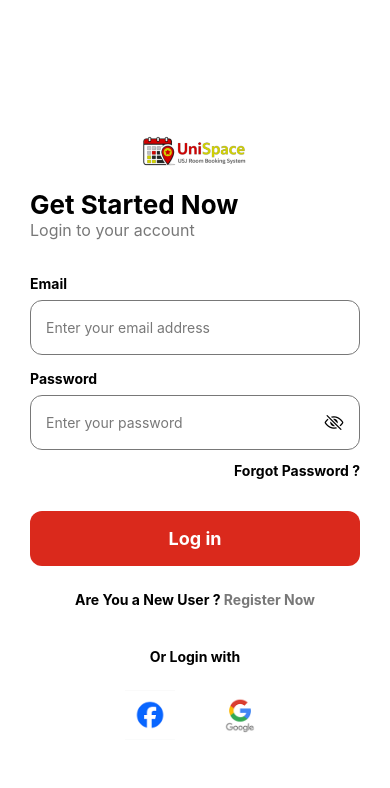
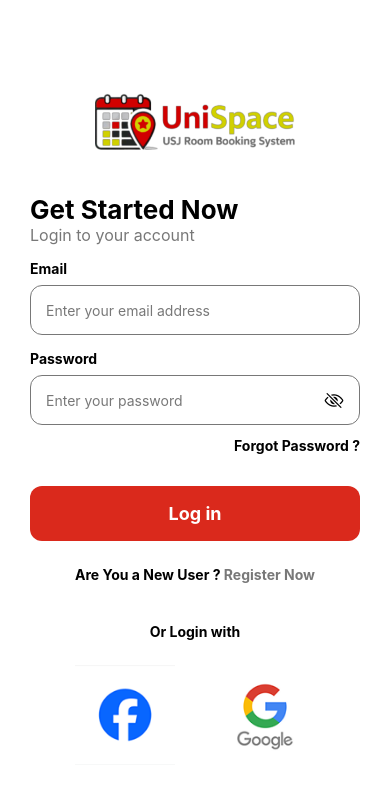
Before and after one commit to supunpriyanath333/UniSpace-Booking-App, a React Native app: screen /AddHall in a window 390 px wide. Shown: the top 788 px of the page. Built offline with nearby package versions, Linux system fonts and the light colour scheme.

Commit message:
fixed front end ui issues which found during testing

```diff
--- a/src/screens/AllHallsScreen.js
+++ b/src/screens/AllHallsScreen.js
@@ -133,7 +133,7 @@ const AllHallsScreen = ({ route, navigation }) => {
           <View style={styles.headerTop}>
             <TouchableOpacity onPress={() => navigation.goBack()}><Ionicons name="arrow-back" size={30} color={colors.black} /></TouchableOpacity>
             <Text style={styles.headerTitle}>Available Halls</Text>
-            <TouchableOpacity onPress={() => setIsMenuOpen(true)}><Ionicons name="menu" size={35} color={colors.black} /></TouchableOpacity>
+            <TouchableOpacity onPress={() => setIsMenuOpen(true)}><Ionicons name="menu" size={38} color={colors.black} /></TouchableOpacity>
           </View>
           <View style={styles.searchBar}>
             <TextInput
@@ -181,7 +181,10 @@ const styles = StyleSheet.create({
     paddingBottom: 20,
     borderBottomWidth: 1,
     borderColor: colors.black,
-    paddingTop: Platform.OS === 'android' ? RNStatusBar.currentHeight + 10 : 10
+    paddingTop: Platform.OS === 'android' ? RNStatusBar.currentHeight + 10 : 10,
+        borderBottomWidth: 1,
+        borderBottomColor: 'rgba(12, 1, 1, 0.15)',
+        elevation: 8,
   },
   headerTop: { flexDirection: 'row', justifyContent: 'space-between', alignItems: 'center', marginBottom: 15 },
   headerTitle: { fontSize: 20, fontWeight: 'bold', color: colors.text },
--- a/src/screens/HomeScreen.js
+++ b/src/screens/HomeScreen.js
@@ -7,9 +7,7 @@ import {
 import { StatusBar } from 'expo-status-bar';
 import { Ionicons } from '@expo/vector-icons';
 import HamburgerMenu from '../components/HamburgerMenu';
-import colors from '../constants/colors'; // Import your global colors
-
-// Firebase Imports
+import colors from '../constants/colors';
 import { auth, db } from '../firebase/firebaseConfig';
 import { doc, getDoc } from 'firebase/firestore';
 
@@ -166,7 +164,7 @@ const ActionCard = ({ title, subtitle, icon, image, onPress }) => (
           <Text style={styles.cardTitle}>{title}</Text>
           <Text style={styles.cardSub}>{subtitle}</Text>
         </View>
-        <Ionicons name="arrow-forward-outline" size={24} color={colors.primary} />
+        <Ionicons name="arrow-forward-outline" size={30} color={colors.primary} />
       </View>
     </ImageBackground>
   </TouchableOpacity>
@@ -195,10 +193,13 @@ const styles = StyleSheet.create({
     borderBottomRightRadius: 15,
     borderBottomLeftRadius: 15,
     borderColor: colors.black,
+        borderBottomWidth: 1,
+        borderBottomColor: 'rgba(12, 1, 1, 0.2)',
+        elevation: 8,
   },
   headerContent: { paddingHorizontal: 20, paddingBottom: 25 },
   headerTop: { flexDirection: 'row', justifyContent: 'space-between', alignItems: 'center' },
-  logo: { width: 200, height: 100, marginBottom: -10 },
+  logo: { width: 170, height: 100, marginBottom: -10 },
   greetingContainer: { marginTop: 0, marginBottom: 10},
   greetingTitle: { fontSize: 26, fontWeight: 'bold', color: colors.text },
   greetingSub: { fontSize: 14, color: '#444' }, // Subtle grey stays for readability
--- a/src/screens/LoginScreen.js
+++ b/src/screens/LoginScreen.js
@@ -63,7 +63,7 @@ const LoginScreen = ({ navigation }) => {
 
   return (
     <ScrollView contentContainerStyle={styles.container} showsVerticalScrollIndicator={false}>
-      <Image source={require('../../assets/logo.png')} style={styles.logo} resizeMode="contain" />
+      <Image source={require('../../assets/logo 1.png')} style={styles.logo} resizeMode="contain" />
 
       <View style={styles.header}>
         <Text style={styles.title}>Get Started Now</Text>
@@ -132,13 +132,13 @@ const LoginScreen = ({ navigation }) => {
 
 const styles = StyleSheet.create({
   container: { padding: 30, backgroundColor: colors.white, flexGrow: 1, justifyContent: 'center' },
-  logo: { width: 220, height: 70, alignSelf: 'center', marginBottom: 20 },
-  header: { marginBottom: 20 },
+  logo: { width: 200, height: 100, alignSelf: 'center', marginBottom: 20 },
+  header: { marginBottom: 0 },
   title: { fontSize: 26, fontWeight: 'bold' },
   subtitle: { color: colors.gray, fontSize: 16 },
   label: { fontWeight: 'bold', marginTop: 15, marginBottom: 8, fontSize: 14 },
-  input: { borderWidth: 1, borderColor: colors.gray, borderRadius: 12, height: 55, paddingHorizontal: 15, color: colors.black },
-  passContainer: { flexDirection: 'row', alignItems: 'center', borderWidth: 1, borderColor: colors.gray, borderRadius: 12, height: 55, paddingHorizontal: 15 },
+  input: { borderWidth: 1, borderColor: colors.gray, borderRadius: 12, height: 50, paddingHorizontal: 15, color: colors.black },
+  passContainer: { flexDirection: 'row', alignItems: 'center', borderWidth: 1, borderColor: colors.gray, borderRadius: 12, height: 50, paddingHorizontal: 15 },
   forgot: { alignSelf: 'flex-end', marginVertical: 12 },
   forgotText: { fontWeight: 'bold' },
   footer: { flexDirection: 'row', justifyContent: 'center', marginTop: 25 },
@@ -148,7 +148,7 @@ const styles = StyleSheet.create({
   orText: { fontSize: 14, fontWeight: 'bold', marginBottom: 20 },
   socialIconsRow: { flexDirection: 'row', gap: 30 },
   socialBtn: { padding: 5 },
-  socialIcon: { width: 50, height: 50 },
+  socialIcon: { width: 100, height: 100 },
 });
 
 export default LoginScreen;
--- a/src/screens/MyBookingsScreen.js
+++ b/src/screens/MyBookingsScreen.js
@@ -200,6 +200,7 @@ const MyBookingsScreen = ({ navigation }) => {
 const styles = StyleSheet.create({
   filterRow: {
     flexDirection: 'row',
+    marginTop: 5,
     paddingVertical: 15,
     paddingHorizontal: 10,
     justifyContent: 'space-around',
--- a/src/screens/RegisterScreen.js
+++ b/src/screens/RegisterScreen.js
@@ -66,7 +66,7 @@ const RegisterScreen = ({ navigation }) => {
 
   return (
     <ScrollView contentContainerStyle={styles.container} showsVerticalScrollIndicator={false}>
-      <Image source={require('../../assets/logo.png')} style={styles.logo} resizeMode="contain" />
+      <Image source={require('../../assets/logo 1.png')} style={styles.logo} resizeMode="contain" />
 
       <View style={styles.header}>
         <Text style={styles.title}>Register Now</Text>
@@ -117,7 +117,7 @@ const RegisterScreen = ({ navigation }) => {
         title="Sign up"
         onPress={handleRegister}
         loading={loading}
-        style={{marginTop: 30}}
+        style={{marginTop: 20}}
       />
 
       {/* Social Sign Up Section */}
@@ -138,18 +138,18 @@ const RegisterScreen = ({ navigation }) => {
 
 const styles = StyleSheet.create({
   container: { padding: 30, backgroundColor: colors.white, flexGrow: 1 },
-  logo: { width: 200, height: 60, alignSelf: 'center', marginBottom: 15 },
-  header: { marginBottom: 15 },
+  logo: { width: 200, height: 100, alignSelf: 'center', marginBottom: 20 },
+  header: { marginBottom: 0 },
   title: { fontSize: 26, fontWeight: 'bold' },
   subtitle: { color: colors.gray, fontSize: 16 },
   label: { fontWeight: 'bold', marginTop: 12, marginBottom: 8 },
   input: { borderWidth: 1, borderColor: colors.gray, borderRadius: 12, height: 50, paddingHorizontal: 15 },
   loginLink: { alignSelf: 'flex-end', marginVertical: 10 },
-  boldText: { fontWeight: 'bold' },
+  boldText: { fontWeight: 'bold'},
   socialSection: { alignItems: 'center', marginTop: 30 },
   orText: { fontSize: 14, fontWeight: 'bold', marginBottom: 15 },
   socialIconsRow: { flexDirection: 'row', gap: 30 },
-  socialIcon: { width: 50, height: 50 },
+  socialIcon: { width: 100, height: 100 },
 });
 
 export default RegisterScreen;
--- a/src/styles/GlobalStyles.js
+++ b/src/styles/GlobalStyles.js
@@ -4,19 +4,19 @@ import colors from '../constants/colors';
 export const GlobalStyles = StyleSheet.create({
   container: {
     flex: 1,
-    backgroundColor: colors.background, // Uses '#FFFFFF'
+    backgroundColor: colors.background,
   },
-  // This makes the status bar area yellow
   headerWrapper: {
-    backgroundColor: colors.secondary, // Uses '#F9EDB3'
-    // Adds padding to push content below the clock/signal icons on Android
+    backgroundColor: colors.secondary,
     paddingTop: Platform.OS === 'android' ? StatusBar.currentHeight : 0,
     borderBottomWidth: 1,
-    borderColor: colors.black, // Uses '#000000'
+    borderBottomColor: 'rgba(12, 1, 1, 0.15)',
+    elevation: 8,
+    // ----------------------------
   },
   headerSection: {
     paddingHorizontal: 20,
-    paddingBottom: 20,
+    paddingBottom: 15,
     paddingTop: 10,
   },
   headerTopRow: {
@@ -27,17 +27,15 @@ export const GlobalStyles = StyleSheet.create({
   headerTitle: {
     fontSize: 22,
     fontWeight: 'bold',
-    color: colors.black, // Uses '#000000'
+    color: colors.black,
   },
-  // Useful utility for error messages
   errorText: {
-    color: colors.error, // Uses '#DA291C'
+    color: colors.error,
     fontSize: 14,
     marginTop: 5,
   },
-  // Useful utility for secondary/placeholder text
   secondaryText: {
-    color: colors.gray, // Uses '#787878'
+    color: colors.gray,
     fontSize: 14,
   }
 });
```
